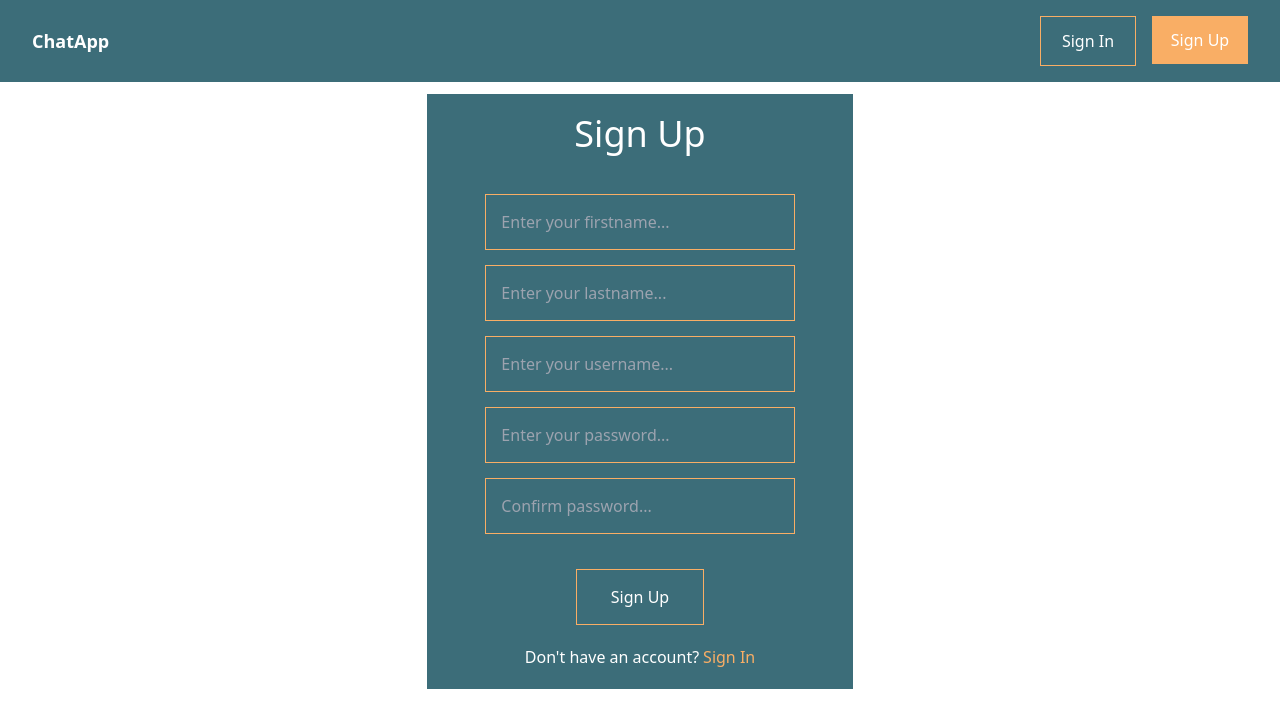
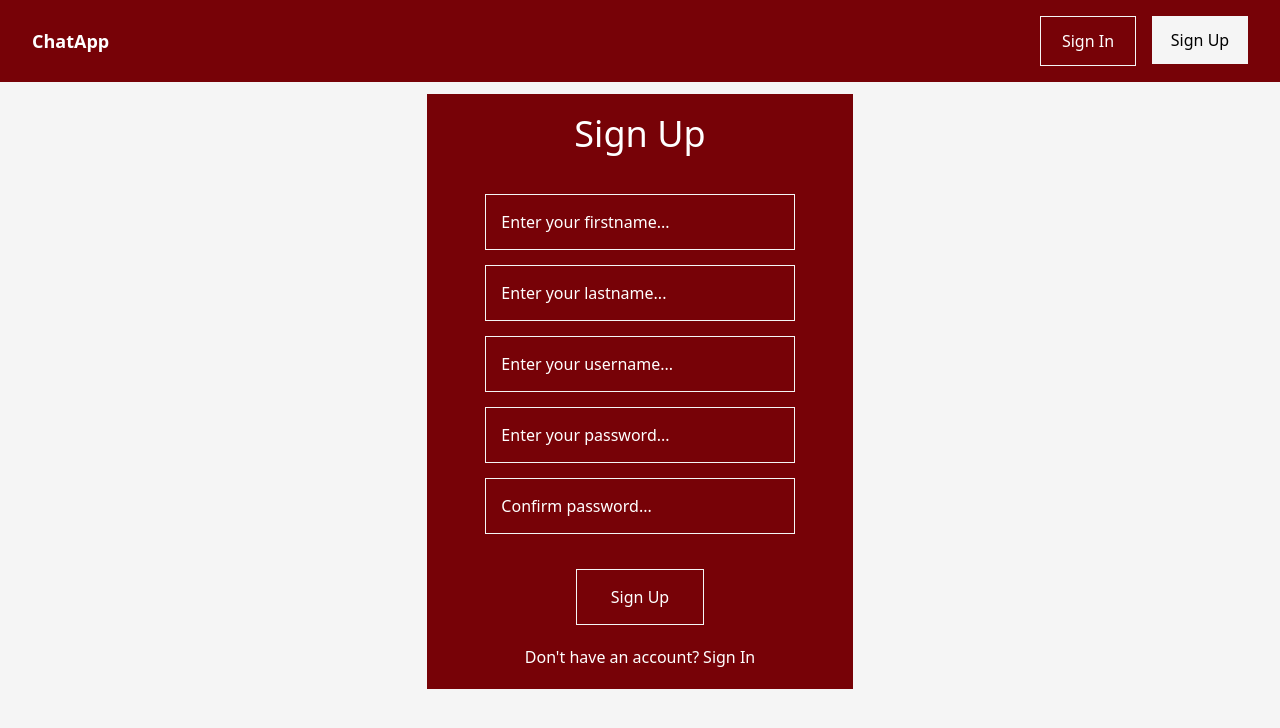
Before and after one commit to MOHAMMED-ANEES-M/PDF-EXTRACT-CLIENT, a React (Create React App) app: page /signup in a window 1280 px wide. Shown: the top 728 px of the page. Built offline with nearby package versions, Linux system fonts and the light colour scheme.

Commit message:
pdf extract pages completed

```diff
--- a/public/index.html
+++ b/public/index.html
@@ -12,7 +12,7 @@
 
     <title>PDF Extract App</title>
   </head>
-  <body>
+  <body style="background-color: #f5f5f5;">
     <noscript>You need to enable JavaScript to run this app.</noscript>
     <div id="root"></div>
 
--- a/src/App.js
+++ b/src/App.js
@@ -1,7 +1,7 @@
 import { BrowserRouter, Route, Routes } from 'react-router-dom';
 import './App.css';
 import Navbar from './components/Navbar/Navbar';
-import SingnUp from './components/SignUp/SignUp';
+import SignUp from './components/SignUp/SignUp';
 import SignIn from './components/SignIn/SignIn';
 import Home from './Pages/Home/Home';
 
@@ -13,14 +13,8 @@ function App() {
       <Routes>
         <Route path="/" element={<Navbar />}>
           <Route index element={<Home />} />
-          <Route path='signup' element={<SingnUp />} />
+          <Route path='signup' element={<SignUp />} />
           <Route path="login" element={<SignIn />} />
-          {/* <Route path="userslist" element={<UsersList />} >
-            <Route index element={<Index />} />
-            <Route path="profile" element={<Profile />} />
-            <Route path="chatpage/:clientId" element={<ChatPage />} />
-            <Route path="clientprofile/:clientId" element={<ClientProfile />} />
-          </Route> */}
         </Route>
       </Routes>
     </BrowserRouter>
--- a/src/Pages/Home/Home.jsx
+++ b/src/Pages/Home/Home.jsx
@@ -53,8 +53,9 @@ const Home = () => {
 
   return (
     <div className="container mx-auto mt-10">
-      <h1 className="text-3xl font-bold text-black text-center mb-10">Extract PDF Pages</h1>
-      <div className="text-center border-2 p-10 w-[50%] m-auto border-black">
+      <h1 className="text-3xl sm:text-4xl font-bold text-black text-center mb-20 mt-10">Extract PDF Pages</h1>
+      <p className='text-center mb-10 text-lg font-semibold'>Select pdf file to extract pages</p>
+      <div className="text-center  m-auto ">
         <input
           type="file"
           accept="application/pdf"
@@ -65,16 +66,17 @@ const Home = () => {
         />
         <label
           htmlFor="pdf-upload"
-          className="cursor-pointer bg-blue-500 hover:bg-blue-700 text-white font-bold py-2 px-4 rounded focus:outline-none focus:shadow-outline"
+          className="cursor-pointer bg-[rgb(119,2,7)] text-white font-bold py-3 sm:py-7 px-5 sm:px-20 text-xl  focus:outline-none focus:shadow-outline"
         >
           Select PDF
         </label>
-        {file && <p className="mt-3">{file.name}</p>}
+        {file && <p className="mt-10">{file.name}</p>}
       </div>
       <div className='w-fit m-auto'>
       <button
         onClick={handleSubmit}
-        className="mt-4 bg-green-500 hover:bg-green-700 text-white font-bold py-2 px-4 rounded focus:outline-none focus:shadow-outline"
+        className="mt-16 bg-[whitesmoke] border border-black hover:bg-[rgb(119,2,7)] hover:text-white  font-bold py-2 px-4 focus:outline-none focus:shadow-outline"
+        style={{transition: 'background-color 0.3s ease-in'}}
       >
         Upload
       </button>
--- a/src/components/Navbar/Navbar.css
+++ b/src/components/Navbar/Navbar.css
@@ -1,24 +1,25 @@
 .nav-div {
-    background-color: rgb(60,109,121);
+    background-color: rgb(119,2,7);
 }
 .signup-btn{
-    background-color: rgb(249,174,101);
+    background-color: whitesmoke;
     transition: background-color 0.3s ease-in;
 }
 .signup-btn:hover{
-    background-color: rgb(255, 123, 0) !important;
+    background-color: white !important;
 }
 .signin-btn{
-    border: 1px solid rgb(249,174,101);
+    border: 1px solid whitesmoke;
     transition: background-color 0.3s ease-in;
 }
 .signin-btn:hover {
-    background-color: rgb(249,174,101);
+    background-color: white;
+    color: black;
 }
 .signout-btn{
-    background-color: rgb(255, 123, 0);
+    background-color: whitesmoke;
     transition: background-color 0.3s ease-in;
 }
 .signout-btn:hover{
-    background-color: rgb(226, 54, 23) !important;
+    background-color: white !important;
 }
--- a/src/components/Navbar/Navbar.jsx
+++ b/src/components/Navbar/Navbar.jsx
@@ -35,11 +35,11 @@ import { Link, Outlet, useNavigate } from 'react-router-dom';
             </div> */}
             <div className="hidden md:flex space-x-4 text-white">
               { token ? (
-                 <button className='signout-btn p-3 w-24' onClick={handleSignout}>Sign Out</button>
+                 <button className='signout-btn text-black p-3 w-24' onClick={handleSignout}>Sign Out</button>
               ) : (
                 <>
                 <Link to='/login'><button className='signin-btn p-3 w-24'>Sign In</button></Link>
-                <Link to='/'><button className='signup-btn p-3 w-24'>Sign Up</button></Link>
+                <Link to='signup'><button className='signup-btn p-3 text-black w-24'>Sign Up</button></Link>
                 </>
               )}
             </div>
@@ -71,11 +71,11 @@ import { Link, Outlet, useNavigate } from 'react-router-dom';
               Contact
             </a> */}
             { token ? (
-                 <button className='signout-btn p-3 w-24' onClick={handleSignout}>Sign Out</button>
+                 <button className='signout-btn p-3 text-black w-24' onClick={handleSignout}>Sign Out</button>
               ) : (
                 <>
                 <Link to='login'><button className='signin-btn p-3 w-24 mb-5'>Sign In</button></Link><br />
-                <Link to='/'><button className='signup-btn p-3 w-24'>Sign Up</button></Link>
+                <Link to='signup'><button className='signup-btn p-3 text-black w-24'>Sign Up</button></Link>
                 </>
               )}
           </div>
--- a/src/components/SignIn/SignIn.jsx
+++ b/src/components/SignIn/SignIn.jsx
@@ -49,15 +49,15 @@ const SignIn = () => {
   return (
     <div>
 
-      <div className='signup w-1/3 m-auto text-center text-white mt-20  p-10 '>
+      <div className='signup w-4/5 sm:w-3/5 md:w-3/6 lg:w-1/3 m-auto text-center text-white mt-20 p-3 sm:p-10 '>
         <h1 className='text-4xl mb-16'>Sign In</h1>
         <form className='text-center' onSubmit={handleSubmit}>
             <input className='w-4/5' type="text" name='username' placeholder='Enter your username...' onChange={handleChange}/><br />
             <input className='w-4/5' type="password" name='password' placeholder='Enter your password...' onChange={handleChange}/><br />
-            <input className='signup1-btn w-2/6 mt-5 mb-10' type="submit" value="Sign In" />
+            <input className='signup1-btn w-3/6 sm:w-2/6 mt-5 mb-10' type="submit" value="Sign In" />
         </form>
         <p>Don't have an account?
-          <Link to='/'><span className='ms-1 cursor-pointer'>Sign Up</span></Link>
+          <Link to='/signup'><span className='ms-1 cursor-pointer'>Sign Up</span></Link>
         </p>
       </div>
 
--- a/src/components/SignUp/SignUp.css
+++ b/src/components/SignUp/SignUp.css
@@ -1,5 +1,5 @@
 .signup {
-    background-color: rgb(60,109,121);
+    background-color: rgb(119,2,7);
 }
 h1 {
     color: rgb(255, 255, 255);
@@ -7,8 +7,8 @@ h1 {
 form input {
     margin-bottom: 15px;
     padding: 15px;
-    background-color: rgb(60,109,121) !important;
-    border: 1px solid rgb(249,174,101);
+    background-color: rgb(119,2,7) !important;
+    border: 1px solid whitesmoke;
     color: white;
 }
 input:focus {
@@ -19,11 +19,15 @@ input:focus {
     transition: background-color 0.3s ease-in
 }
 .signup1-btn:hover {
-    background-color: rgb(249,174,101) !important;
+    background-color: whitesmoke !important;
+    color: black;
 }
 .signup span {
-    color: rgb(249,174,101);
+    color: white;
 }
 .signup span:hover {
     font-style: italic;
 }
+::placeholder{
+    color: white !important;
+}
--- a/src/components/SignUp/SignUp.jsx
+++ b/src/components/SignUp/SignUp.jsx
@@ -51,7 +51,7 @@ const SingnUp = () => {
   return (
     <div>
 
-      <div className='signup w-1/3 m-auto mt-3  p-5 text-center text-white'>
+      <div className='signup w-4/5 sm:w-3/5 md:w-3/6 lg:w-1/3 m-auto mt-3 p-2 sm:p-5 text-center text-white'>
         <h1 className='text-4xl mb-10'>Sign Up</h1>
         <form onSubmit={handleSubmit} className='text-center'>
             <input className='w-4/5' type="text" name='fname' placeholder='Enter your firstname...' onChange={handleChange} /><br />
@@ -59,10 +59,10 @@ const SingnUp = () => {
             <input className='w-4/5' type="text" name='username' placeholder='Enter your username...' onChange={handleChange}/><br />
             <input className='w-4/5' type="password" name='password' placeholder='Enter your password...' onChange={handleChange}/><br />
             <input className='w-4/5' type="password" name='confirmpassword' placeholder='Confirm password...' onChange={handleChange}/><br />
-            <input className='signup1-btn w-2/6 mt-5 mb-5' type="submit" value="Sign Up" />
+            <input className='signup1-btn w-3/6 sm:w-2/6 mt-5 mb-5' type="submit" value="Sign Up" />
         </form>
         <p>Don't have an account?
-          <Link to='login'><span className='ms-1 cursor-pointer'>Sign In</span></Link>
+          <Link to='/login'><span className='ms-1 cursor-pointer'>Sign In</span></Link>
         </p>
       </div>
 
--- a/src/components/Toast/index.js
+++ b/src/components/Toast/index.js
@@ -9,7 +9,7 @@ export const  successToast = (message)=>{
         pauseOnHover: true,
         draggable: true,
         progress: undefined,
-        theme: "light",
+        theme: "dark",
         transition: Slide,
         });
 }
@@ -23,7 +23,7 @@ export const  errorToast = (message)=>{
         pauseOnHover: true,
         draggable: true,
         progress: undefined,
-        theme: "light",
+        theme: "dark",
         transition: Bounce,
         });
 }
@@ -37,7 +37,7 @@ export const  warnToast = (message)=>{
         pauseOnHover: true,
         draggable: true,
         progress: undefined,
-        theme: "light",
+        theme: "dark",
         transition: Flip,
         });
 }
@@ -51,7 +51,7 @@ export const  infoToast = (message)=>{
         pauseOnHover: true,
         draggable: true,
         progress: undefined,
-        theme: "light",
+        theme: "dark",
         transition: Zoom,
         });
 }
```
Also changed, not shown: src/components/PdfViewer/PdfViewer.jsx (+19 -11 lines).
